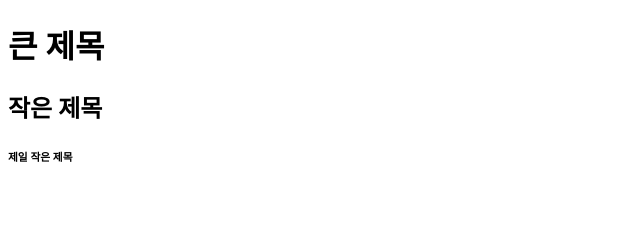
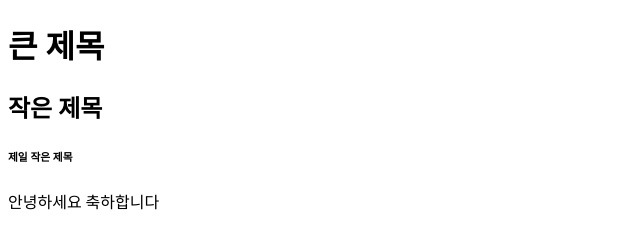
Before and after one commit to neperis/neperis.github.io, a plain HTML site: page test.html in a window 1280 px wide. Shown: the whole page, without its empty margins (0-640 px from the left). Drawn offline with Linux system fonts and the light colour scheme.

Commit message:
Update test.html

```diff
--- a/test.html
+++ b/test.html
@@ -7,5 +7,7 @@
     <h1> 큰 제목 </h1>
     <h2> 작은 제목 </h2>
     <h6> 제일 작은 제목 </h6>
+    <span> 안녕하세요 </span>
+    <span> 축하합니다 </span>
 </body>
 </html>
```
